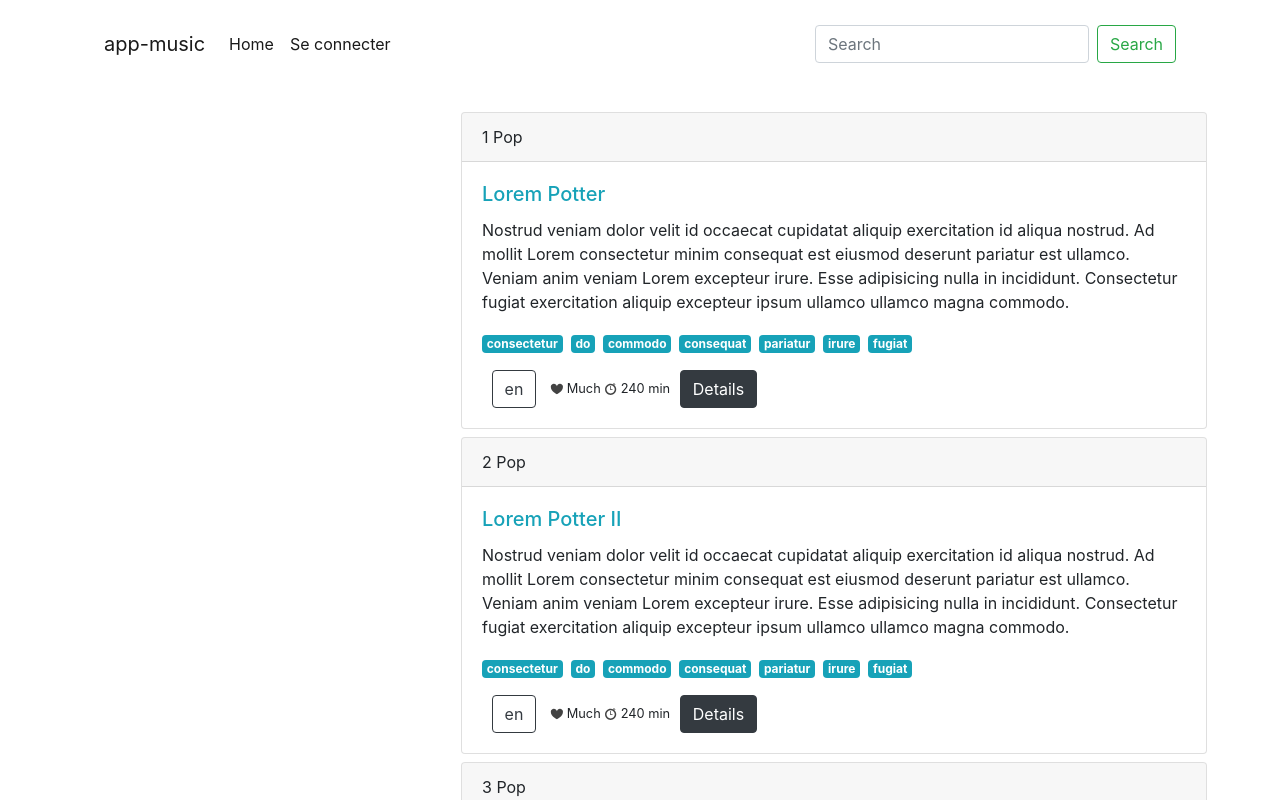
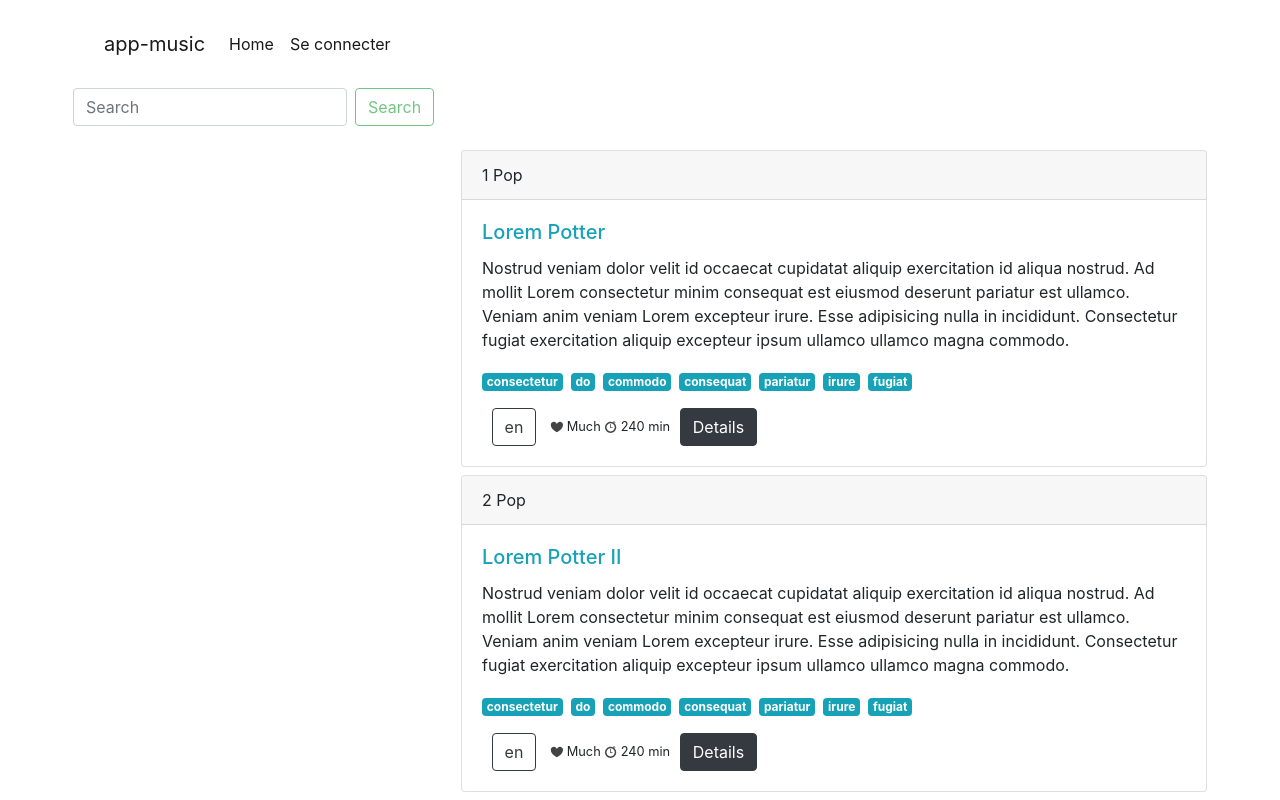
Before and after one commit to Antoine07/pro04_Angular, an Angular app in the folder app-music/: page / in a window 1280 px wide. Shown: the top 800 px of the page. Built offline with nearby package versions, Linux system fonts and the light colour scheme.

Commit message:
template form

```diff
--- a/app-music/src/app/album.service.ts
+++ b/app-music/src/app/album.service.ts
@@ -31,14 +31,26 @@ export class AlbumService {
   switchOn(album: Album): void {
 
     this.getAlbums().map(al => {
-      if ( album.id === al.id ) al.status = 'on';
+      if (album.id === al.id) al.status = 'on';
       else al.status = 'off';
     });
   }
 
-  paginate( start : number, end : number):Album[]{
+  paginate(start: number, end: number): Album[] {
+    return this.getAlbums().slice(start, end);
+  }
 
-    return this.getAlbums().slice(start, end) ;
+  search(word: string): Album[] {
+    let albums = [];
+
+    if (word.length > 3) {
+
+      this.getAlbums().forEach( album => {
+        if( album.title.includes(word) ) albums.push(album);
+      });
+    }
+
+    return albums;
   }
 
 }
--- a/app-music/src/app/albums/albums.component.html
+++ b/app-music/src/app/albums/albums.component.html
@@ -1,3 +1,4 @@
+<app-search (searchAlbums)="searchParent($event)"></app-search>
 <div class="row content">
   <div class="col-sm-4 video">
     <app-album-details
--- a/app-music/src/app/albums/albums.component.ts
+++ b/app-music/src/app/albums/albums.component.ts
@@ -41,4 +41,10 @@ export class AlbumsComponent implements OnInit {
     this.aS.switchOn($event);
   }
 
+  searchParent($event : Album[]){
+    this.albums = $event;
+
+    console.log($event);
+  }
+
 }
--- a/app-music/src/app/app.component.html
+++ b/app-music/src/app/app.component.html
@@ -18,10 +18,7 @@
                   </a>
               </li>
           </ul>
-          <form class="form-inline my-2 my-lg-0">
-              <input class="form-control mr-sm-2" type="search" placeholder="Search" aria-label="Search">
-              <button class="btn btn-outline-success my-2 my-sm-0" type="submit">Search</button>
-          </form>
+
       </div>
   </nav>
   <div class="row content">
--- /dev/null
+++ b/app-music/src/app/search/search.component.html
@@ -0,0 +1,15 @@
+<form
+class="form-inline my-2 my-lg-0"
+(ngSubmit)="onSubmit(formSearch)"
+#formSearch="ngForm"
+>
+  <input
+  name="word"
+  ngModel
+  required
+  class="form-control mr-sm-2"
+  type="search"
+  placeholder="Search"
+  >
+  <button [disabled]="formSearch.invalid" class="btn btn-outline-success my-2 my-sm-0" type="submit">Search</button>
+</form>
--- /dev/null
+++ b/app-music/src/app/search/search.component.ts
@@ -0,0 +1,32 @@
+import { Component, OnInit, Output, EventEmitter } from '@angular/core';
+import { NgForm } from '@angular/forms';
+import { AlbumService } from '../album.service';
+import { Album } from '../albums';
+
+@Component({
+  selector: 'app-search',
+  templateUrl: './search.component.html',
+  styleUrls: ['./search.component.scss']
+})
+export class SearchComponent implements OnInit {
+
+  @Output() searchAlbums: EventEmitter<Album[]> = new EventEmitter();
+
+  constructor(private aS: AlbumService) { }
+
+  ngOnInit() {
+  }
+
+  onSubmit(form: NgForm) {
+    //console.log(form.value);
+    const albums = this.aS.search(form.value['word']);
+
+
+    if (albums) {
+
+      this.searchAlbums.emit(albums);
+
+    }
+  }
+
+}
```
Also changed, not shown: app-music/src/app/app.module.ts (+7 -3 lines), app-music/src/app/search/search.component.scss (added), 1 other file (tests, documents, lock files or other folders).
